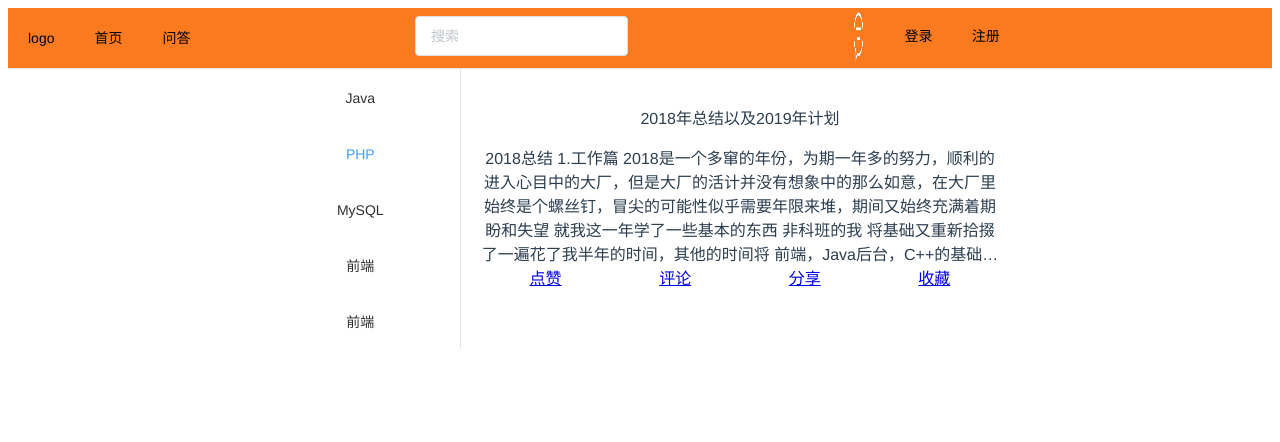
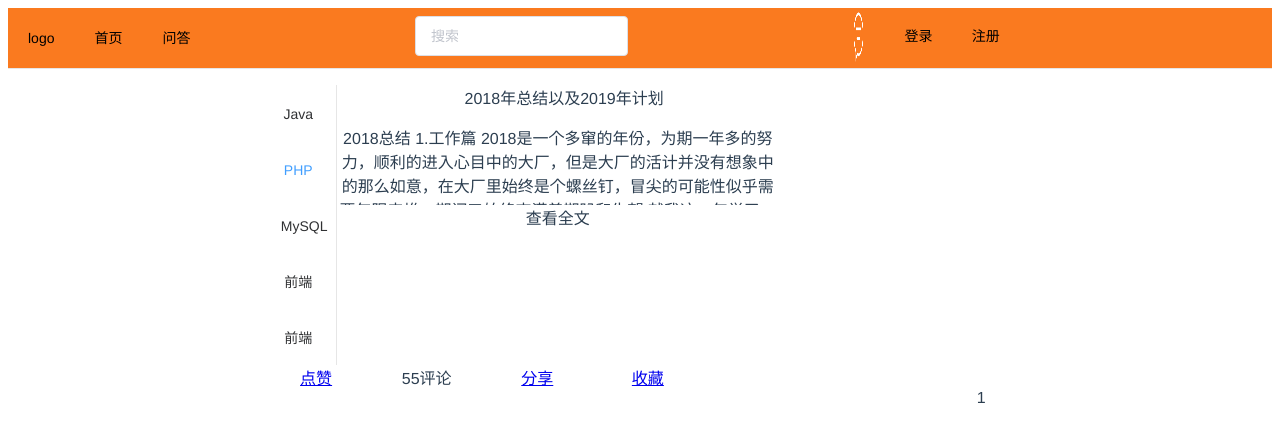
Before and after one commit to alwaysacc/daxie, a Vue app: page / in a window 1280 px wide. Shown: the top 442 px of the page. Built offline with nearby package versions, Linux system fonts and the light colour scheme.

Commit message:
惹不起 惹不起，太难了。。。

```diff
--- a/src/App.vue
+++ b/src/App.vue
@@ -36,8 +36,8 @@
     </el-col>
     </el-row>
     <div class="centers">
-    <el-container>
-      <el-aside width="200px">
+
+<div  style="width: 10%;float: left;" >
         <el-menu
           default-active="2"
           class="el-menu-vertical-demo"
@@ -61,19 +61,106 @@
             <span slot="title">前端</span>
           </el-menu-item>
         </el-menu>
-      </el-aside>
-      <el-container>
-        <el-main><router-view></router-view></el-main>
-      </el-container>
-    </el-container>
+</div>
+
+<div  style="width:70%;height: auto">
+
+  <p>2018年总结以及2019年计划</p>
+
+  <el-row>
+    <el-col  :span="20">
+      <span :class="{'con-art':seeall}">{{content}}</span>
+      <span @click='seeAll' v-if='content.length>600'>{{seeall?'查看全文':'收起'}}</span>
+    </el-col>
+  </el-row>
+  <el-row>
+    <el-col :span="5"><a href="#">点赞</a></el-col>
+    <el-col :span="5" ><a v-if="pl" @click="pinglun">55评论</a> <a v-if="!pl" @click="pinglun">收起评论</a></el-col>
+    <el-col :span="5"><a href="#">分享</a> </el-col>
+    <el-col :span="5"><a href="#">收藏</a> </el-col>
+  </el-row>
+  <div v-if="show">
+    <el-row>
+      <el-col :span="4">55条评论</el-col>
+      <el-col :span="4" style="float: right">切换排序</el-col>
+
+    </el-row>
+    <div>
+      <el-row>
+        <el-col :span="4"><imag></imag>昵称</el-col>
+        <el-col :span="4" style="float: right">时间</el-col>
+      </el-row>
+      <el-row>
+        <el-col :span="4" style="float:left">评论内容<br/>点赞</el-col>
+      </el-row>
+    </div>
+  </div>
+</div>
+
+<div style="width:10%;float:right">
+        1
+</div>
+
+
     </div>
   </div>
 </template>
 
 <script>
 export default {
-  name: 'App'
+  name: 'App',
+  data() {
+    return {
+      content: '      2018总结\n' +
+        '      1.工作篇\n' +
+        '      2018是一个多窜的年份，为期一年多的努力，顺利的进入心目中的大厂，但是大厂的活计并没有想象中的那么如意，在大厂里始终是个螺丝钉，冒尖的可能性似乎需要年限来堆，期间又始终充满着期盼和失望\n' +
+        '      就我这一年学了一些基本的东西 非科班的我 将基础又重新拾掇了一遍花了我半年的时间，其他的时间将 前端，Java后台，C++的基础学了个大概能上手一些简单的东西（笑），并没有打算往全栈发展，还是想将整个脉络打通，真正核心的领域还是在Android移动端。\n' +
+        '\n' +
+        '      2.生活篇\n' +
+        '      这一年感觉到 “人活着真好”，生过一场病的人才懂得生命的可贵，在医院为期不间断的来回跑，现在我心里面对医院充满了排斥，人一胖什么病都跟着来了，这一年的瘦身计划楞是夭折在多次尝试后的反复折腾上，在学习上能坚持下来的唯独在减肥上屡尝屡败，我也是服了自己，希望今年能有所突破\n' +
+        '\n' +
+        '      3.娱乐篇\n' +
+        '      16年和17年的时候还专门跑到各处去玩，18年楞是没时间，醉了\n' +
+        '\n' +
+        '      2019年计划\n' +
+        '      1.工作篇\n' +
+        '      Android篇：\n' +
+        '      android打算往系统层深入，Android内核分析和Android深入理解系列，Android音视频方向是明年计划的重点，对于这方面的知识是学习的重点\n' +
+        '      Java篇：\n' +
+        '      Jdk源码系列完善下去，Java编程思想和Java并发，网络基础知识这些虽然看过了，但是还有很多需要完善\n' +
+        '\n' +
+        '      投资篇\n' +
+        '      投资理论\n' +
+        '      床头的书籍该好好系统学习了\n' +
+        '      该有理财 投资的概念\n' +
+        '\n' +
+        '      2.生活篇\n' +
+        '      健身：\n' +
+        '      实在坚持不下去那就报健身班，身体是革命的本钱，需要好好努力\n' +
+        '      原型:167的个 164的体重\n' +
+        '      目标:167的个 130的体重 理想身材\n' +
+        '\n' +
+        '      娱乐篇：\n' +
+        '      起码要去2-3个景点',
+      seeall: true,
+      show: false,
+      pl: true,
+
+    }
+  },
+  methods: {
+    seeAll() {
+      this.seeall = !this.seeall
+    },
+    pinglun() {
+      this.show = !this.show
+      this.pl = !pl
+    }
+  }
+
 }
+
+
 </script>
 
 <style>
@@ -99,8 +186,12 @@ export default {
   padding-left: 20%;
   padding-right: 20%;
 }
-.el-scrollbar__wrap {
-  overflow-x: hidden;
-  overflow-y: hidden;
+.con-art {
+  height: 80px;
+  overflow: hidden;
+  -webkit-line-clamp: 5;
+  text-overflow: ellipsis;
+  display: -webkit-box;
+  -webkit-box-orient: vertical;
 }
 </style>
--- a/src/components/notice.vue
+++ b/src/components/notice.vue
@@ -1,65 +1,11 @@
 <template>
 <div>
-  <el-row>
-    <el-col class="center" :span="24"> <p>2018年总结以及2019年计划</p></el-col>
-  </el-row>
-  <el-row>
-    <el-col class="center" :span="24">
-      2018总结
-      1.工作篇
-      2018是一个多窜的年份，为期一年多的努力，顺利的进入心目中的大厂，但是大厂的活计并没有想象中的那么如意，在大厂里始终是个螺丝钉，冒尖的可能性似乎需要年限来堆，期间又始终充满着期盼和失望
-      就我这一年学了一些基本的东西 非科班的我 将基础又重新拾掇了一遍花了我半年的时间，其他的时间将 前端，Java后台，C++的基础学了个大概能上手一些简单的东西（笑），并没有打算往全栈发展，还是想将整个脉络打通，真正核心的领域还是在Android移动端。
 
-      2.生活篇
-      这一年感觉到 “人活着真好”，生过一场病的人才懂得生命的可贵，在医院为期不间断的来回跑，现在我心里面对医院充满了排斥，人一胖什么病都跟着来了，这一年的瘦身计划楞是夭折在多次尝试后的反复折腾上，在学习上能坚持下来的唯独在减肥上屡尝屡败，我也是服了自己，希望今年能有所突破
-
-      3.娱乐篇
-      16年和17年的时候还专门跑到各处去玩，18年楞是没时间，醉了
-
-      2019年计划
-      1.工作篇
-      Android篇：
-      android打算往系统层深入，Android内核分析和Android深入理解系列，Android音视频方向是明年计划的重点，对于这方面的知识是学习的重点
-      Java篇：
-      Jdk源码系列完善下去，Java编程思想和Java并发，网络基础知识这些虽然看过了，但是还有很多需要完善
-
-      投资篇
-      投资理论
-      床头的书籍该好好系统学习了
-      该有理财 投资的概念
-
-      2.生活篇
-      健身：
-      实在坚持不下去那就报健身班，身体是革命的本钱，需要好好努力
-      原型:167的个 164的体重
-      目标:167的个 130的体重 理想身材
-
-      娱乐篇：
-      起码要去2-3个景点
-    </el-col>
-  </el-row>
-  <el-row>
-    <el-col :span="6"><a href="#">点赞</a></el-col>
-    <el-col :span="6"><a href="#">评论</a> </el-col>
-    <el-col :span="6"><a href="#">分享</a> </el-col>
-    <el-col :span="6"><a href="#">收藏</a> </el-col>
-  </el-row>
 </div>
 </template>
 
 <script>
 export default {
-  name: 'notice'
-}
-</script>
+  name: 'notice',
 
-<style scoped>
-
-  .center {
-    overflow: hidden;
-    -webkit-line-clamp: 5;
-    text-overflow: ellipsis;
-    display: -webkit-box;
-    -webkit-box-orient: vertical;
-  }
 </style>
```
